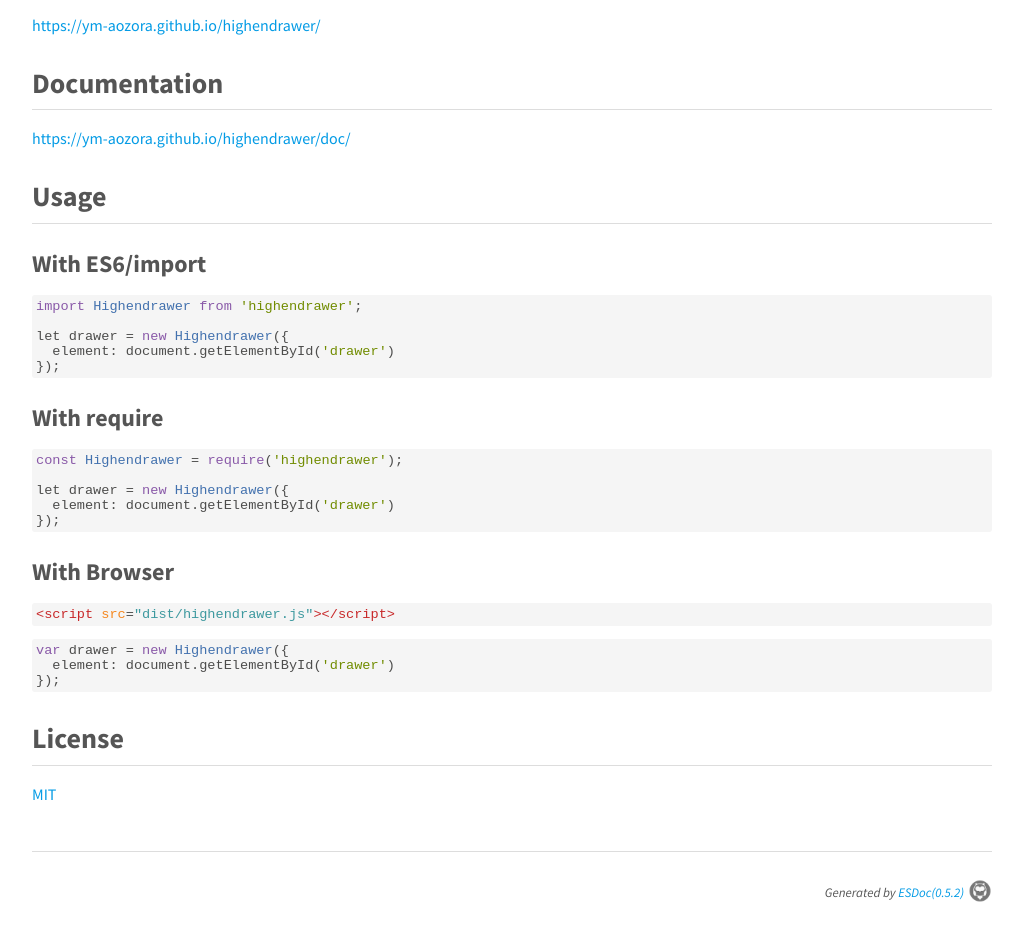
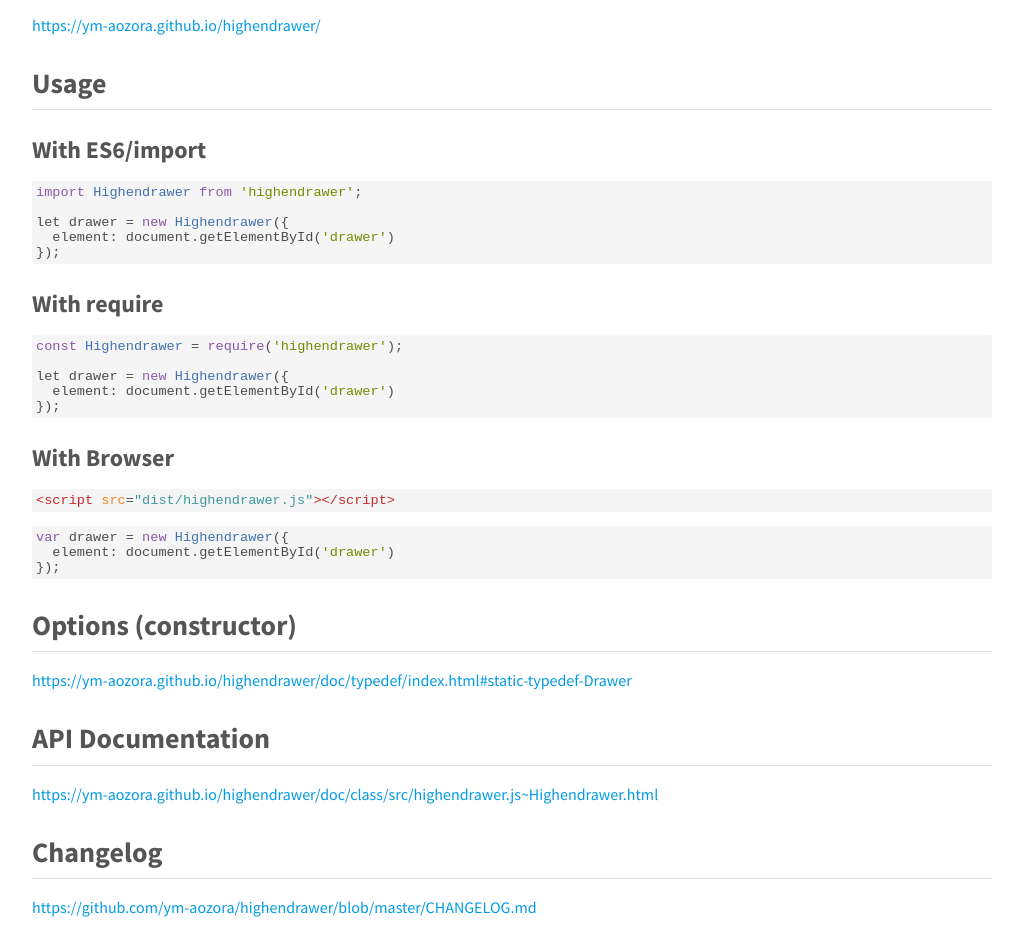
Before and after one commit to ymxmore/highendrawer, a website: page doc/index.html in a window 1280 px wide. Shown: the part 844-1788 px from the top of the page, without its empty margins (238-1261 px from the left). Before the commit the page ends 1760 px from the top, so only its background shows below. Drawn offline with Linux system fonts and the light colour scheme.

Commit message:
Build packages

```diff
--- a/doc/index.html
+++ b/doc/index.html
@@ -61,8 +61,6 @@
 <p>Highendrawer provides javascript and css drawers to your website and applications.</p>
 <h2 id="demo">Demo</h2>
 <p><a href="https://ym-aozora.github.io/highendrawer/">https://ym-aozora.github.io/highendrawer/</a></p>
-<h2 id="documentation">Documentation</h2>
-<p><a href="https://ym-aozora.github.io/highendrawer/doc/">https://ym-aozora.github.io/highendrawer/doc/</a></p>
 <h2 id="usage">Usage</h2>
 <h3 id="with-es6-import">With ES6/import</h3>
 <pre><code class="lang-javascript"><code class="source-code prettyprint">import Highendrawer from &apos;highendrawer&apos;;
@@ -85,6 +83,12 @@ let drawer = new Highendrawer({
   element: document.getElementById(&apos;drawer&apos;)
 });</code>
 </code></pre>
+<h2 id="options-constructor-">Options (constructor)</h2>
+<p><a href="https://ym-aozora.github.io/highendrawer/doc/typedef/index.html#static-typedef-Drawer">https://ym-aozora.github.io/highendrawer/doc/typedef/index.html#static-typedef-Drawer</a></p>
+<h2 id="api-documentation">API Documentation</h2>
+<p><a href="https://ym-aozora.github.io/highendrawer/doc/class/src/highendrawer.js~Highendrawer.html">https://ym-aozora.github.io/highendrawer/doc/class/src/highendrawer.js~Highendrawer.html</a></p>
+<h2 id="changelog">Changelog</h2>
+<p><a href="https://github.com/ym-aozora/highendrawer/blob/master/CHANGELOG.md">https://github.com/ym-aozora/highendrawer/blob/master/CHANGELOG.md</a></p>
 <h2 id="license">License</h2>
 <p><a href="https://raw.githubusercontent.com/ym-aozora/highendrawer/master/LICENSE">MIT</a></p>
 </div>
```
Also changed, not shown: doc/package.json (+7 -1 lines), package.json (+7 -1 lines), dist/highendrawer.js, dist/highendrawer.min.js, 1 other file.
